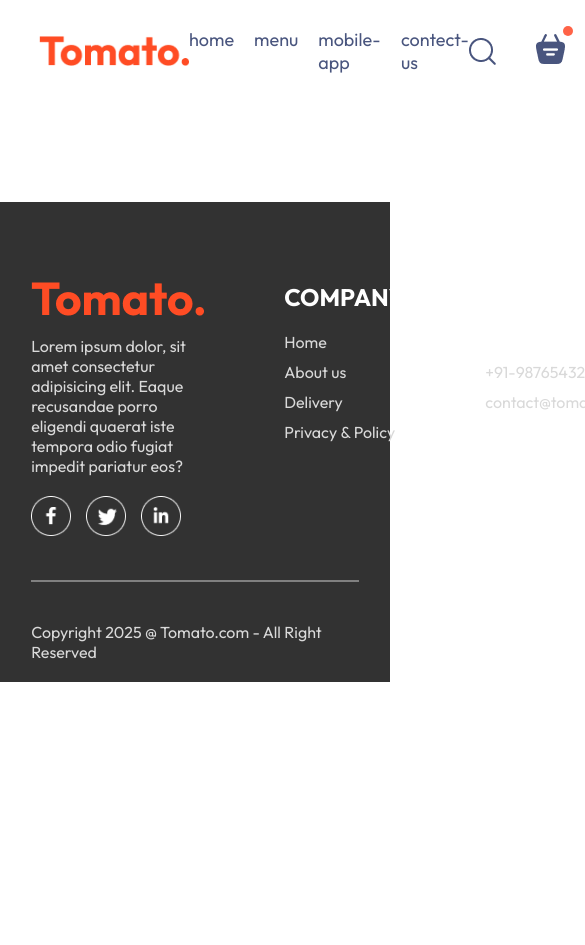
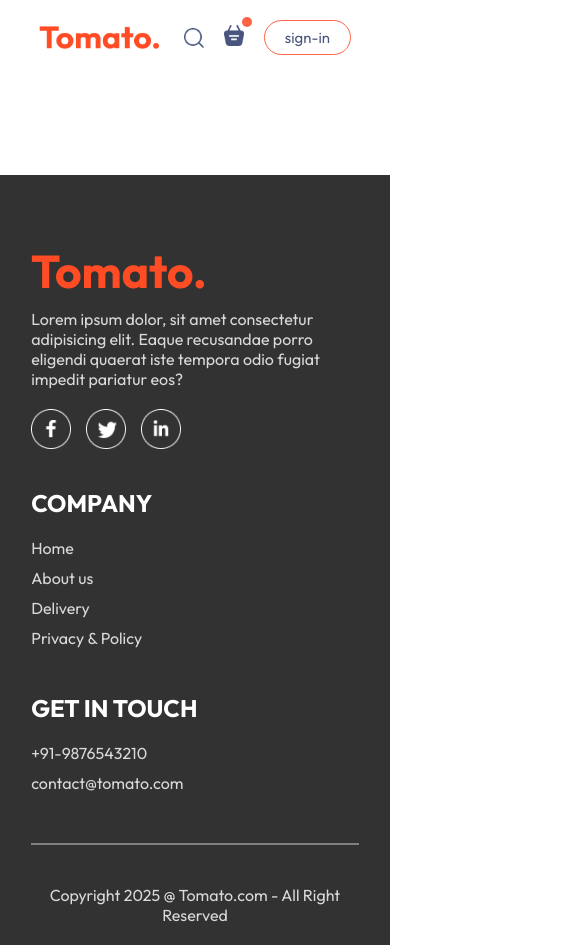
Before and after one commit to git-Sahitya/food-del, a React (Vite) app in the folder Frontend/: page /order in a window 390 px wide. Shown: the top 945 px of the page, 585 px wide, since content can reach past the window. Before the commit the page ends 844 px from the top, so only its background shows below. Built offline with nearby package versions, Linux system fonts and the light colour scheme.

Commit message:
make a responsive the website

```diff
--- a/Frontend/src/components/ExploreMenu/ExploreMenu.css
+++ b/Frontend/src/components/ExploreMenu/ExploreMenu.css
@@ -47,3 +47,10 @@
     border: 4px solid tomato;
     padding: 2px;
 }
+
+@media (max-width:1050px){
+    .explore-menu-text{
+        max-width: 100%;
+        font-size: 14px;
+    }
+}
--- a/Frontend/src/components/Footer/Footer.css
+++ b/Frontend/src/components/Footer/Footer.css
@@ -43,3 +43,14 @@
     background-color: gray;
     border: none;
  }
+
+ @media (max-width:750px) {
+    .footer-content{
+        display: flex;
+        flex-direction: column;
+        gap: 35px;
+    }
+    .footer-copyright{
+        text-align: center;
+    }
+ }
--- a/Frontend/src/components/Header/Header.css
+++ b/Frontend/src/components/Header/Header.css
@@ -1,12 +1,12 @@
-.header{
+.header {
   height: 34vw;
   margin: 30px auto;
-    background: url('/header_img.png') no-repeat;
+  background: url("/header_img.png") no-repeat;
   background-size: contain;
   position: relative;
 }
 
-.header-contents{
+.header-contents {
   position: absolute;
   display: flex;
   flex-direction: column;
@@ -16,19 +16,18 @@
   bottom: 10%;
   left: 6vw;
   animation: fadeIn 3s;
-
 }
 
-.header-contents h2{
+.header-contents h2 {
   font-weight: 500;
   color: white;
-    font-size: max(4.5vw , 22px);
+  font-size: max(4.5vw, 22px);
 }
-.header-contents p{
+.header-contents p {
   color: white;
   font-size: 1vw;
 }
-.header-contents button{
+.header-contents button {
   border: none;
   color: #747474;
   font-weight: 500;
@@ -37,3 +36,21 @@
   font-size: max(1vw 13px);
   border-radius: 50px;
 }
+
+@media (max-width: 1050px) {
+
+  .header-contents {
+    max-width: 45%;
+  }
+}
+@media (max-width: 750px) {
+  .header-contents {
+    max-width: 65%;
+  }
+  .header-contents p {
+    display: none;
+  }
+  .header-contents button{
+    padding: 2vw 4vw;
+  }
+}
--- a/Frontend/src/components/Navbar/Navbar.css
+++ b/Frontend/src/components/Navbar/Navbar.css
@@ -57,3 +57,50 @@
     top: -8px;
     right: -8px;
 }
+
+@media (max-width:1050px) {
+    .navbar .logo{
+        width: 140px;
+    }
+    .navbar-menu{
+        gap: 20px;
+        font-size: 17px;
+    }
+    .navbar-right{
+        gap: 30px;
+    }
+    .navbar-right img{
+        width: 22px;
+    }
+    .navbar-right button{
+        padding: 8px 25px;
+    }
+}
+
+@media (max-width:900px) {
+    .navbar .logo{
+        width: 120px;
+    }
+    .navbar-menu{
+        gap: 15px;
+        font-size: 16px;
+    }
+    .navbar-right{
+        gap: 20px;
+    }
+    .navbar-right img{
+        width: 20px;
+    }
+    .navbar-right button{
+        padding: 7px 20px;
+        font-size: 15px;
+    }
+}
+
+@media (max-width:750px) {
+
+    .navbar-menu{
+        display: none;
+    }
+
+}
```
Lines whose indentation alone changed are shown as unchanged.
